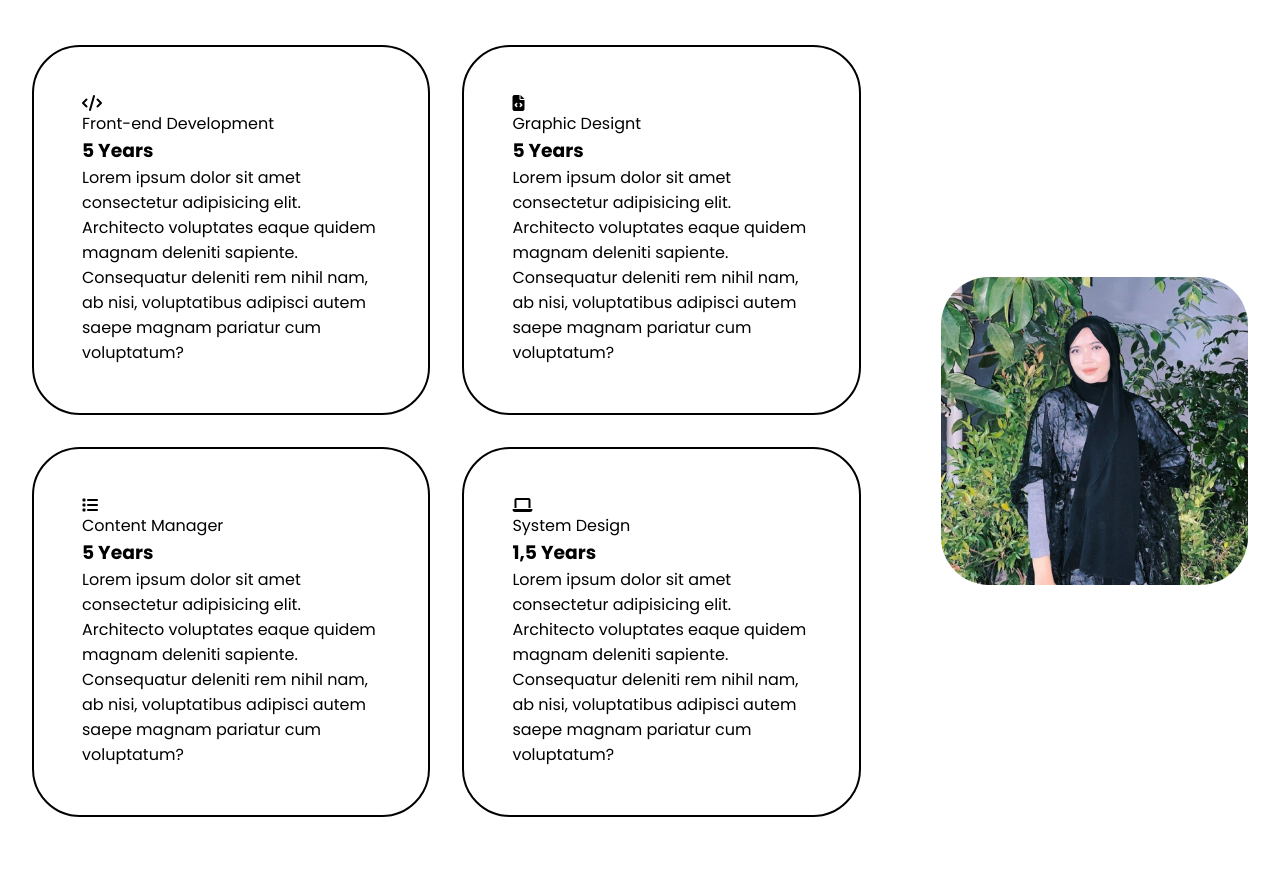
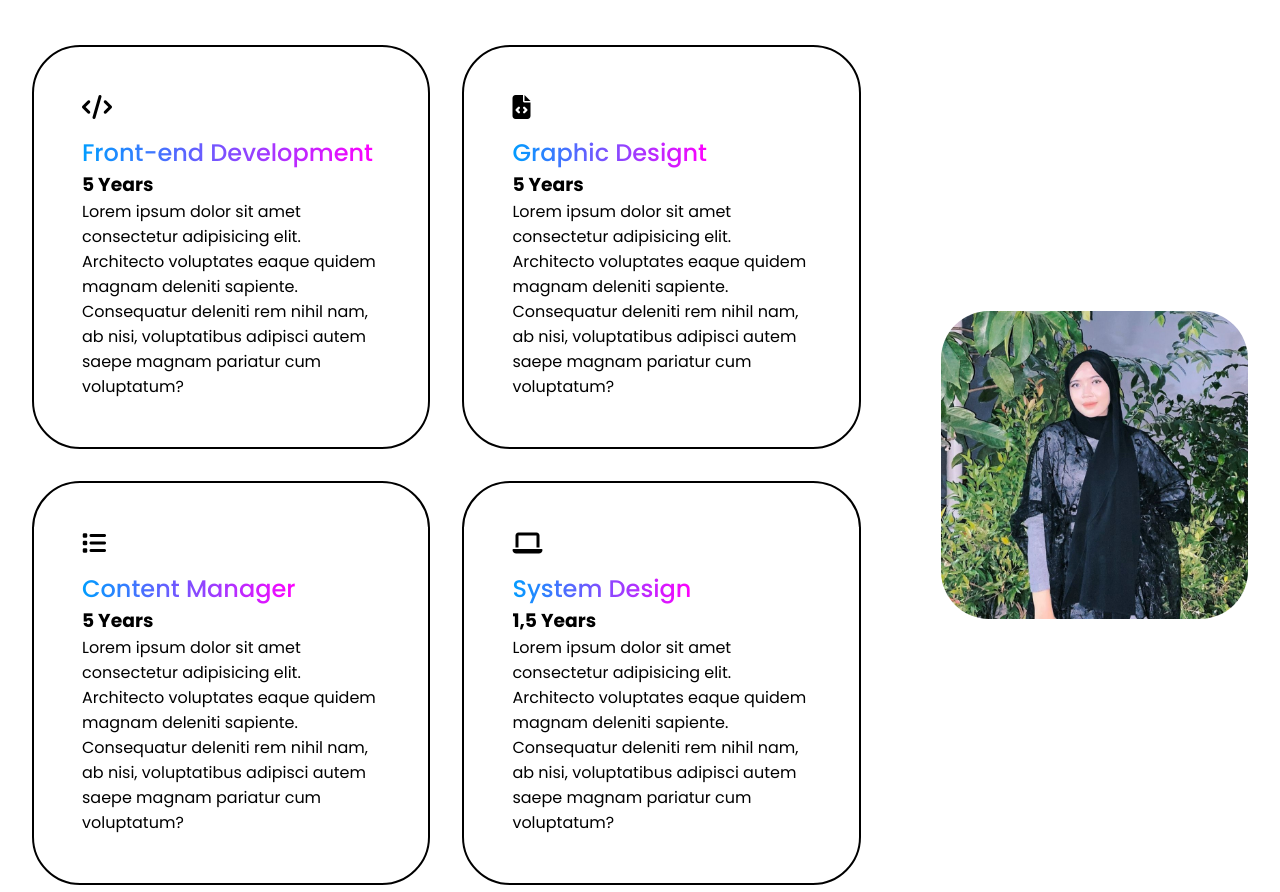
Before and after one commit to witasumettikul/myportofolio, a plain HTML site: page indext.html in a window 1280 px wide. Shown: the part 998-1890 px from the top of the page. Drawn offline with Linux system fonts and the light colour scheme.

Commit message:
menambahkan style ke experience section

```diff
--- a/style.css
+++ b/style.css
@@ -185,4 +185,36 @@ section{
     cursor: pointer;
     transition: 0.2s ease-in-out;
 }
+
+.grid-card:hover{
+    transform: scale(1.02);
+    background-color: black;
+    color: white;
+}
+
+.grid-card i {
+    font-size: 24px;
+    margin-bottom: 16px;
+}
+
+.grid-card span {
+    font-size: 24px;
+    font-weight: 500;
+    background: linear-gradient(to right, rgb(0, 157, 255), rgb(255, 0, 255));
+    background-clip: text;
+    color: transparent;
+}
+
+::-webkit-scrollbar {
+    width: 10px;
+
+}
+
+::-webkit-scrollbar-track{
+    color: rgb(219, 219, 219);
+}
+
+::-webkit-scrollbar-thumb{
+    background: linear-gradient(to bottom, rgb(0, 157, 255), rgb(255, 0, 255));
+}
 /* EXPERIENCE END */
```
